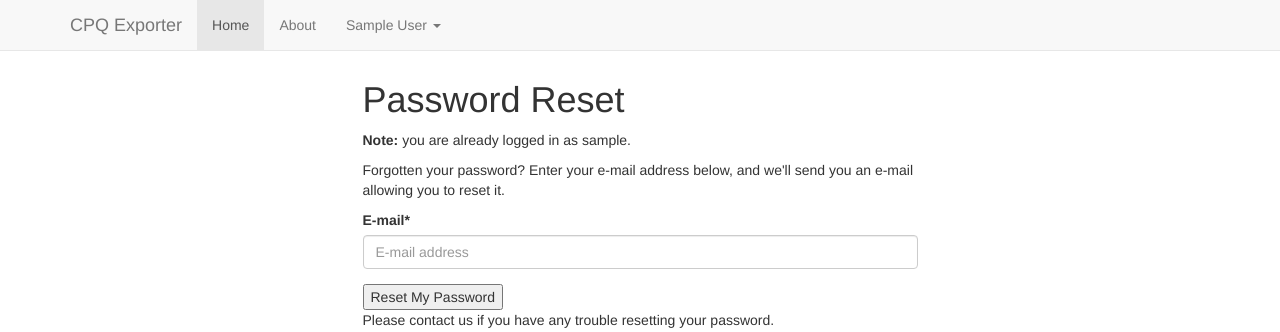
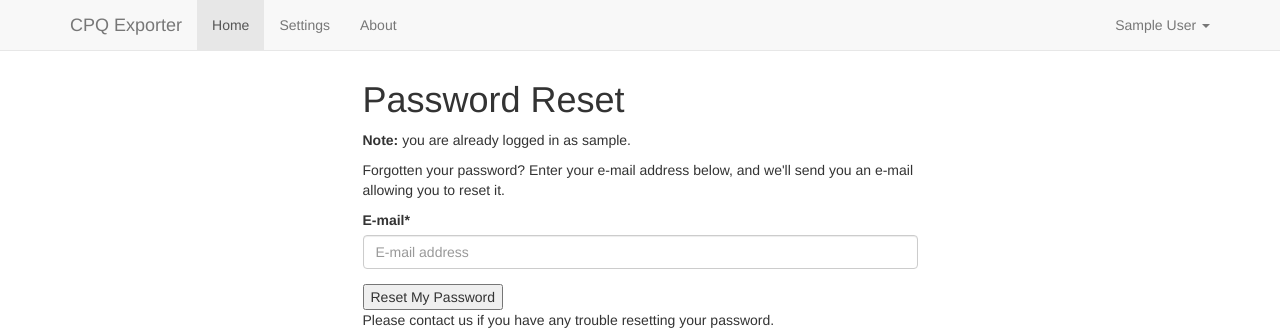
Before and after one commit to mjj55409/cpq-exporter, a Django app: page /accounts/password/reset/ in a window 1280 px wide. Shown: the top 332 px of the page. Run offline with Django 3.2, Linux system fonts and the light colour scheme; the visitor is signed in with stand-in values (Sample User, id 1); parts of the project's set-up code (start-up, migrations or seed data) failed here and were passed over; some libraries are stand-ins or nearby versions.

Commit message:
Align UserName link to right; add link for Configuration when admin user

```diff
--- a/cpq_exporter/static/css/project.css
+++ b/cpq_exporter/static/css/project.css
@@ -36,6 +36,9 @@ code {
   border-color: #eed3d7;
   color: #b94a48; }
 
+.nav.navbar-nav.pull-xs-right {
+  float: none !important; }
+
 [hidden][style="display: block;"] {
   display: block !important; }
 
--- a/cpq_exporter/static/sass/project.scss
+++ b/cpq_exporter/static/sass/project.scss
@@ -72,7 +72,6 @@ $red: #b94a48;
 		//Navbar//
 ////////////////////////////////
 
-
 ////////////////////////////////
 		//Django Toolbar//
 ////////////////////////////////
--- a/cpq_exporter/templates/base.html
+++ b/cpq_exporter/templates/base.html
@@ -45,10 +45,13 @@
           <ul class="nav navbar-nav">
             {% if request.user.is_authenticated %}
             <li class="active"><a href="{% url 'home' %}">Home</a></li>
+            {% if request.user.is_superuser %}
+            <li><a href="{% url 'admin:index' %}">Settings</a></li>
+            {% endif %}
             <li><a href="{% url 'about' %}">About</a></li>
           </ul>
 
-          <ul class="nav navbar-nav pull-xs-right">
+          <ul class="nav navbar-nav navbar-right">
             <li class="dropdown">
               <a class="dropdown-toggle" data-toggle="dropdown" role="button" aria-haspopup="true" aria-expanded="false">{{request.user.get_full_name}} <span class="caret"></span></a>
               <ul class="dropdown-menu">
```
Also changed, not shown: 1 other file.
